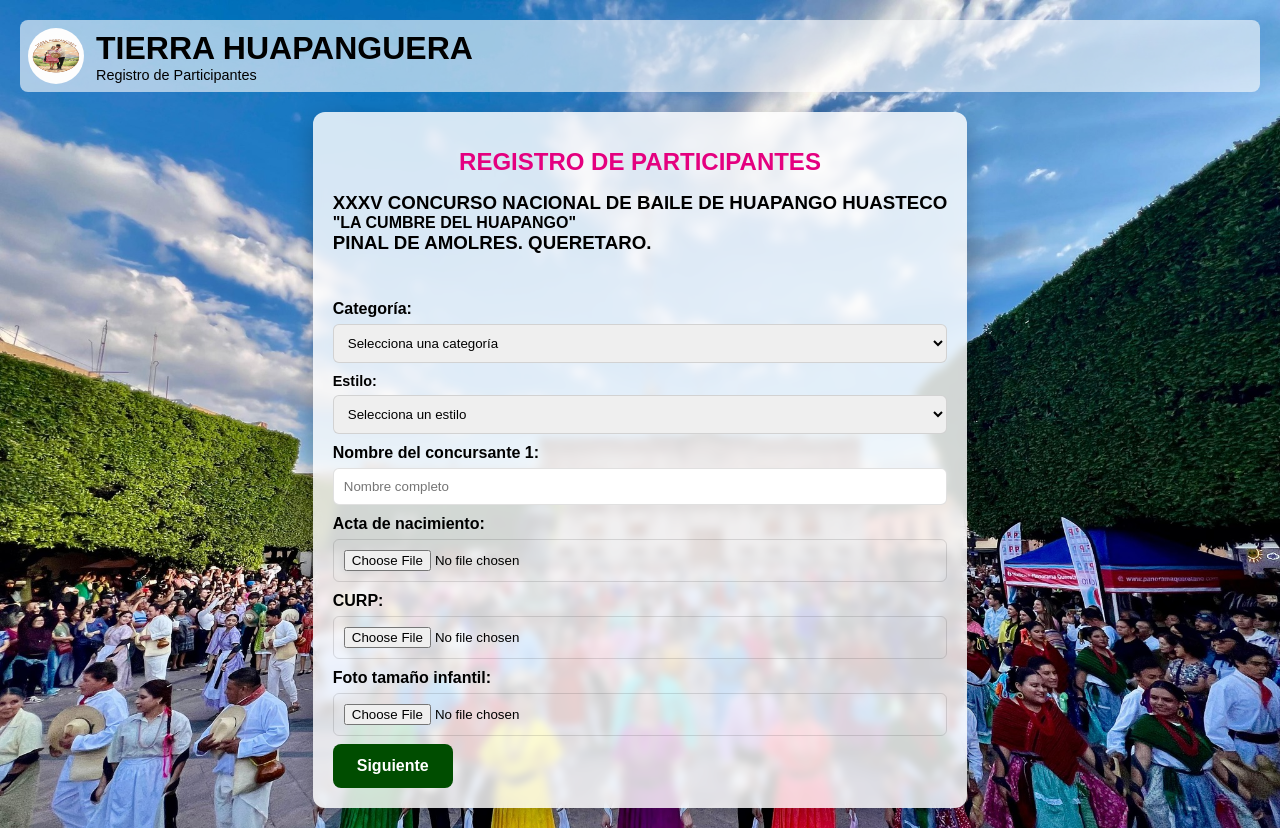
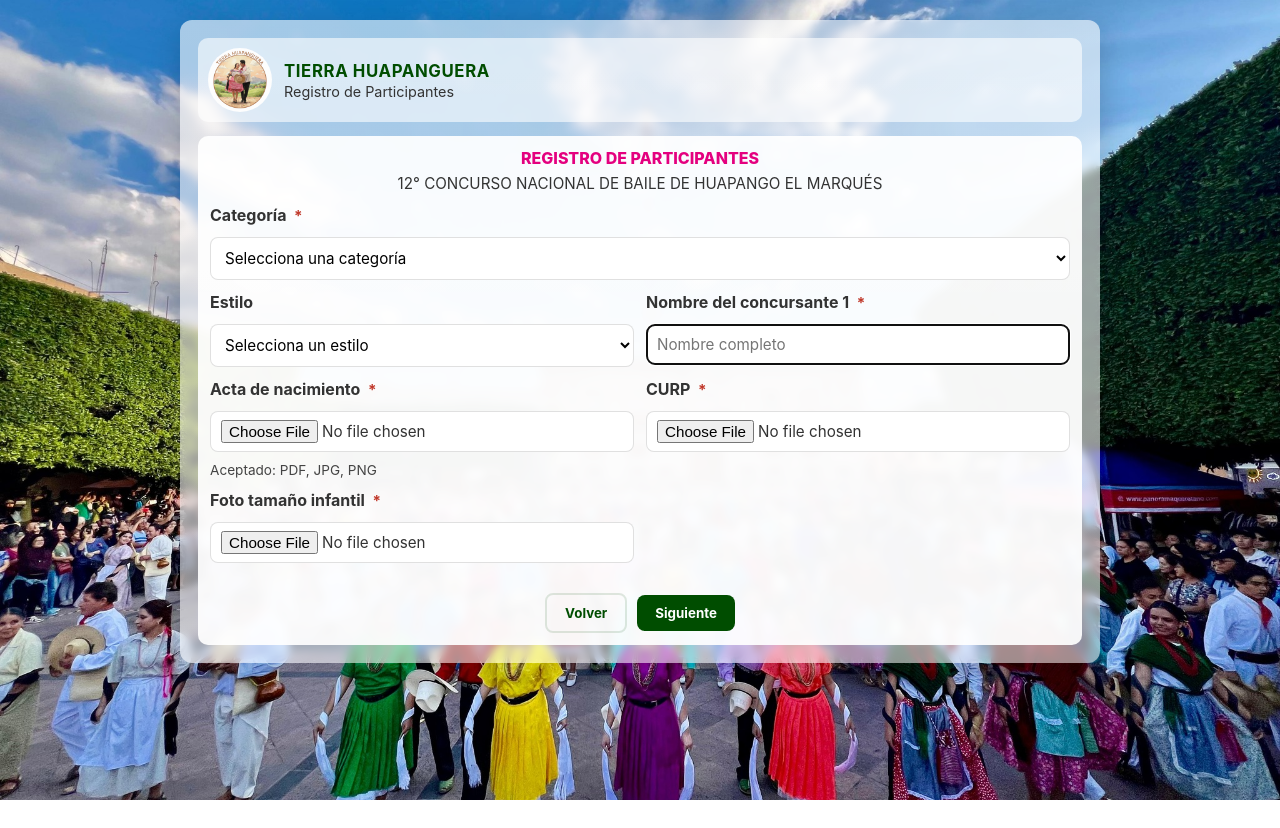
Before and after one commit to tierrahuapanguera-pixel/TIERRA_HUAPANGUERA, a plain HTML site: page Registro3/registro_participante1.html in a window 1280 px wide. After the commit the page ends 800 px from the top, so only its background shows below. Drawn offline with Linux system fonts and the light colour scheme.

Commit message:
Update registro_participante1.html

```diff
--- a/Registro3/registro_participante1.html
+++ b/Registro3/registro_participante1.html
@@ -5,99 +5,193 @@
   <meta name="viewport" content="width=device-width, initial-scale=1.0"/>
   <title>Registro de Participantes - 1</title>
   <style>
-    *{box-sizing:border-box;margin:0;padding:0;font-family:Arial, sans-serif}
+    :root{
+      --bg-overlay: rgba(255,255,255,0.92);
+      --accent: #e4007f;
+      --primary: #004d00;
+      --muted: #333;
+      --radius: 12px;
+      --gap: 14px;
+      --max-width: 920px;
+    }
+
+    *{box-sizing:border-box;margin:0;padding:0;font-family:Inter, system-ui, Arial, sans-serif}
+    html,body{height:100%}
 
     body{
       min-height:100vh;
       background: url('../Imagenes/tierra5.jpg') no-repeat center center fixed;
       background-size: cover;
-      color:#000;
+      color:var(--muted);
       padding:20px;
       display:flex;
+      justify-content:center;
+      align-items:flex-start;
+    }
+
+    .page{
+      width:100%;
+      max-width:var(--max-width);
+      display:flex;
       flex-direction:column;
-      gap:12px;
+      gap:var(--gap);
+      padding:18px;
+      background:linear-gradient(180deg, rgba(255,255,255,0.6), rgba(255,255,255,0.55));
+      border-radius:var(--radius);
+      box-shadow:0 10px 30px rgba(0,0,0,0.18);
+      backdrop-filter: blur(4px);
     }
 
     header{
       display:flex;
+      gap:12px;
       align-items:center;
+      padding:10px;
+      border-radius:10px;
+      background:rgba(255,255,255,0.6);
+    }
+
+    header img{
+      width:64px;
+      height:64px;
+      border-radius:50%;
+      object-fit:cover;
+      flex:0 0 64px;
+    }
+
+    header .brand{
+      display:flex;
+      flex-direction:column;
+      gap:2px;
+    }
+
+    header h1{
+      font-size:1.05rem;
+      color:var(--primary);
+      letter-spacing:0.6px;
+    }
+
+    header .subtitle{
+      font-size:0.9rem;
+      color:var(--muted);
+    }
+
+    main{
+      padding:12px;
+      background:var(--bg-overlay);
+      border-radius:10px;
+    }
+
+    .title{
+      text-align:center;
+      color:var(--accent);
+      margin-bottom:6px;
+      font-weight:800;
+    }
+
+    .subtitle-main{
+      text-align:center;
+      font-size:0.95rem;
+      color:var(--muted);
+      margin-bottom:12px;
+    }
+
+    form{
+      display:grid;
+      grid-template-columns: 1fr 1fr;
       gap:12px;
-      margin-bottom:8px;
-      background:rgba(255,255,255,0.6);
-      padding:8px;
-      border-radius:8px
+      align-items:start;
+      max-width:100%;
     }
-    header img{width:56px;height:56px;border-radius:50%}
-    h2{color:#e4007f;text-align:center;margin:16px 0}
 
-    .form{
-      max-width:680px;
-      margin:0 auto;
-      background:rgba(255,255,255,0.82);
-      padding:20px;
-      border-radius:12px;
-      box-shadow:0 8px 24px rgba(0,0,0,0.25);
-      backdrop-filter: blur(4px);
-    }
-    label{display:block;margin:10px 0 6px;font-weight:700}
+    label{display:block;font-weight:700;margin-bottom:6px;color:var(--muted)}
+    .full{grid-column:1 / -1}
+    .row{display:flex;flex-direction:column;gap:6px}
+
     select,input[type="text"],input[type="file"]{
       width:100%;
       padding:10px;
-      border-radius:6px;
-      border:1px solid rgba(0,0,0,0.12)
+      border-radius:8px;
+      border:1px solid rgba(0,0,0,0.12);
+      background:#fff;
+      font-size:0.95rem;
     }
-    .row{margin-bottom:8px}
-    button{
-      display:block;
-      margin:30px auto;
-      padding:10px 20px;
+
+    input[type="file"]{
+      padding:8px 10px;
+    }
+
+    .hint{font-size:0.85rem;color:#444;margin-top:4px}
+
+    .actions{
+      display:flex;
+      gap:10px;
+      justify-content:center;
+      align-items:center;
+      margin-top:18px;
+      grid-column:1 / -1;
+    }
+
+    .btn {
+      display:inline-flex;
+      align-items:center;
+      justify-content:center;
+      gap:8px;
+      background:var(--primary);
+      color:#fff;
+      padding:10px 18px;
       border-radius:8px;
+      text-decoration:none;
       border:none;
-      background:#004d00;
-      color:white;
-      cursor:pointer
+      cursor:pointer;
+      font-weight:700;
     }
-    .small{font-size:0.9rem;color:#000}
 
-    @media (max-width:560px){
+    .btn.secondary{
+      background:transparent;
+      color:var(--primary);
+      border:2px solid rgba(0,77,0,0.12);
+    }
+
+    /* Responsive adjustments */
+    @media (max-width: 880px){
+      form{grid-template-columns:1fr;}
+      header img{width:56px;height:56px;flex:0 0 56px}
+      .page{padding:14px}
+    }
+
+    @media (max-width: 520px){
       body{padding:12px}
-      .form{padding:16px}
+      .page{padding:12px}
       header{gap:10px}
-      h2{font-size:1.1rem}
+      .title{font-size:1rem}
+      .subtitle-main{font-size:0.9rem}
+      select,input[type="text"],input[type="file"]{font-size:0.95rem;padding:9px}
+      .btn{padding:10px 14px;font-size:0.95rem}
     }
-    .btn {
-      display: inline-block;
-      background: #004d00;
-      color: #ffffff;
-      padding: 0.8rem 1.5rem;
-      text-decoration: none;
-      font-weight: bold;
-      border-radius: 8px;
-      transition: background 0.3s ease;
-    }
-    .btn:hover {
-          background: #004d00;
-          color: #fff;
-    }
+
+    /* Small visual helpers */
+    .required::after{content:" *";color:#c0392b;font-weight:700;margin-left:4px;font-size:0.95rem}
+    .hidden{display:none !important}
   </style>
 </head>
 <body>
+  <div class="page" role="main">
     <header>
       <img src="../Imagenes/tierra2.png" alt="Logo Tierra Huapanguera" />
-    <div>
+      <div class="brand">
         <h1>TIERRA HUAPANGUERA</h1>
-      <div style="font-size:0.9rem">Registro de Participantes</div>
+        <div class="subtitle">Registro de Participantes</div>
       </div>
     </header>
 
-  <main class="form">
-    <h2>REGISTRO DE PARTICIPANTES</h2>
-    <h3>XXXV CONCURSO NACIONAL DE BAILE DE HUAPANGO HUASTECO</h3>
-    <h4>"LA CUMBRE DEL HUAPANGO"</h4>
-    <h3>PINAL DE AMOLRES. QUERETARO.</h3>
-    <br><br>
-    <form id="part1">
-      <label for="categoria">Categoría:</label>
+    <main>
+      <div class="title">REGISTRO DE PARTICIPANTES</div>
+      <div class="subtitle-main">12° CONCURSO NACIONAL DE BAILE DE HUAPANGO EL MARQUÉS</div>
+
+      <form id="part1" novalidate>
+        <div class="row full">
+          <label for="categoria" class="required">Categoría</label>
           <select id="categoria" required>
             <option value="" disabled selected>Selecciona una categoría</option>
             <option value="pequeños">Pequeños Huapangueritos</option>
@@ -105,8 +199,10 @@
             <option value="juvenil">Juvenil</option>
             <option value="adulto">Adulto</option>
           </select>
+        </div>
 
-      <label class="small">Estilo:</label>
+        <div class="row">
+          <label for="estilo">Estilo</label>
           <select id="estilo">
             <option value="" disabled selected>Selecciona un estilo</option>
             <option value="hidalguense">Hidalguense</option>
@@ -116,75 +212,122 @@
             <option value="tamaulipeco">Tamaulipeco</option>
             <option value="queretano">Queretano</option>
           </select>
+        </div>
 
         <div class="row">
-        <label>Nombre del concursante 1:</label>
+          <label for="nombre1" class="required">Nombre del concursante 1</label>
           <input type="text" id="nombre1" placeholder="Nombre completo" required>
         </div>
 
         <div class="row">
-        <label>Acta de nacimiento:</label>
+          <label for="acta1" class="required">Acta de nacimiento</label>
           <input type="file" id="acta1" accept=".pdf,.jpg,.jpeg,.png" required>
+          <div class="hint">Aceptado: PDF, JPG, PNG</div>
         </div>
 
         <div class="row">
-        <label>CURP:</label>
+          <label for="curp1" class="required">CURP</label>
           <input type="file" id="curp1" accept=".pdf,.jpg,.jpeg,.png" required>
         </div>
 
         <div class="row">
-        <label>Foto tamaño infantil:</label>
+          <label for="fotoInf1" class="required">Foto tamaño infantil</label>
           <input type="file" id="fotoInf1" accept=".jpg,.jpeg,.png" required>
         </div>
 
-      <div class="row" id="ineRow1" style="display:none">
-        <label>INE (sólo adultos):</label>
-        <input type="file" id="ine1" accept=".pdf,.jpg,.jpeg,.png" required>
+        <div class="row hidden" id="ineRow1">
+          <label for="ine1" class="required">INE (sólo adultos)</label>
+          <input type="file" id="ine1" accept=".pdf,.jpg,.jpeg,.png">
         </div>
 
-      <a href="registro_participante2.html" class="btn">Siguiente</a>
+        <div class="actions full">
+          <button type="button" id="prevBtn" class="btn secondary">Volver</button>
+          <button type="submit" class="btn" id="nextBtn">Siguiente</button>
+        </div>
       </form>
     </main>
+  </div>
 
   <script>
+    (function(){
       const categoriaEl = document.getElementById('categoria');
       const ineRow1 = document.getElementById('ineRow1');
+      const ineInput = document.getElementById('ine1');
+      const form = document.getElementById('part1');
+      const prevBtn = document.getElementById('prevBtn');
 
-    categoriaEl.addEventListener('change', () => {
-      const val = categoriaEl.value;
-      if (val === 'adulto') {
-        ineRow1.style.display = 'block';
+      // Mostrar/ocultar INE según categoría
+      function toggleIne(){
+        if (categoriaEl.value === 'adulto') {
+          ineRow1.classList.remove('hidden');
+          ineInput.setAttribute('required','required');
         } else {
-        ineRow1.style.display = 'none';
+          ineRow1.classList.add('hidden');
+          ineInput.removeAttribute('required');
+          ineInput.value = "";
+        }
+      }
+
+      categoriaEl.addEventListener('change', toggleIne);
+
+      // Guardar en sessionStorage y navegar a la siguiente página
+      form.addEventListener('submit', function(e){
+        e.preventDefault();
+
+        // Validación básica HTML5
+        if (!form.checkValidity()) {
+          // Mostrar mensajes nativos de validación
+          form.reportValidity();
+          return;
+        }
+
+        const data = {
+          categoria: categoriaEl.value || "",
+          estilo: document.getElementById('estilo').value || "",
+          nombre1: document.getElementById('nombre1').value.trim() || "",
+          acta1_selected: !!document.getElementById('acta1').files.length,
+          curp1_selected: !!document.getElementById('curp1').files.length,
+          fotoInf1_selected: !!document.getElementById('fotoInf1').files.length,
+          ine1_selected: !!ineInput.files.length
+        };
+
+        // Guardar metadatos en sessionStorage (no se guardan archivos)
+        sessionStorage.setItem('part1', JSON.stringify(data));
+        sessionStorage.setItem('part1_isAdult', data.categoria === 'adulto' ? 'true' : 'false');
+
+        // Redirigir a la siguiente página
+        window.location.href = 'registro_participante2.html';
+      });
+
+      // Prev button: volver a una página anterior si existe
+      prevBtn.addEventListener('click', function(){
+        // Si hay una página anterior en el historial, volver; si no, ir a index
+        if (document.referrer) {
+          history.back();
+        } else {
+          window.location.href = 'index.html';
         }
       });
 
-    document.getElementById('part1').addEventListener('submit', function(e){
-      e.preventDefault();
-
-      const data = {
-        categoria: categoriaEl.value,
-        estilo: document.getElementById('estilo').value,
-        nombre1: document.getElementById('nombre1').value,
-        acta1_selected: !!document.getElementById('acta1').files.length,
-        curp1_selected: !!document.getElementById('curp1').files.length,
-        fotoInf1_selected: !!document.getElementById('fotoInf1').files.length,
-        ine1_selected: !!document.getElementById('ine1').files.length
-      };
-      sessionStorage.setItem('part1', JSON.stringify(data));
-      sessionStorage.setItem('part1_isAdult', data.categoria === 'adulto' ? 'true' : 'false');
-    });
-
-    const savedPart1 = sessionStorage.getItem('part1');
-    if (savedPart1) {
+      // Restaurar datos guardados (si existen)
+      (function restore(){
+        const saved = sessionStorage.getItem('part1');
+        if (!saved) return;
         try {
-        const obj = JSON.parse(savedPart1);
+          const obj = JSON.parse(saved);
           if (obj.categoria) categoriaEl.value = obj.categoria;
           if (obj.estilo) document.getElementById('estilo').value = obj.estilo;
           if (obj.nombre1) document.getElementById('nombre1').value = obj.nombre1;
-        if (categoriaEl.value === 'adulto') ineRow1.style.display = 'block';
-      } catch (err) { /* ignore */ }
+          // Mostrar INE si era adulto
+          if (categoriaEl.value === 'adulto') toggleIne();
+        } catch (err) {
+          // ignore parse errors
         }
+      })();
+
+      // Mejora de accesibilidad: focus en primer campo
+      document.getElementById('nombre1').focus();
+    })();
   </script>
 </body>
 </html>
```
Lines whose indentation alone changed are shown as unchanged.
